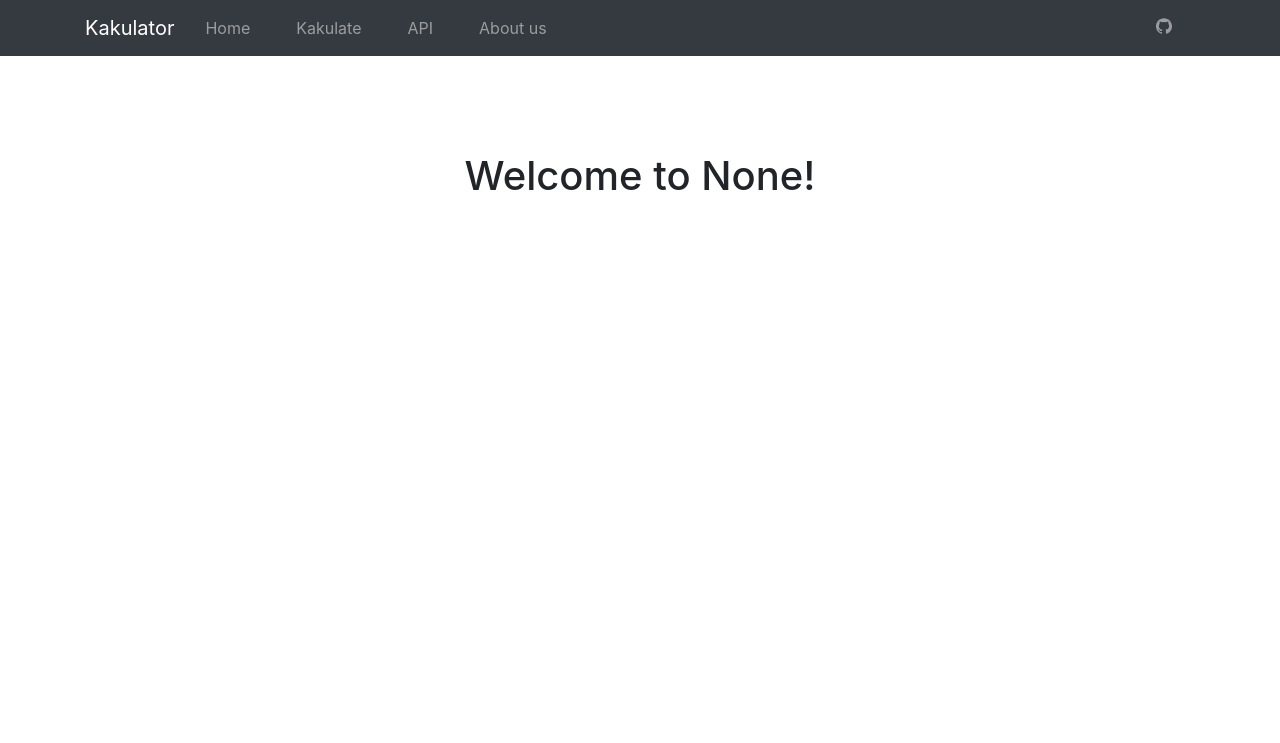
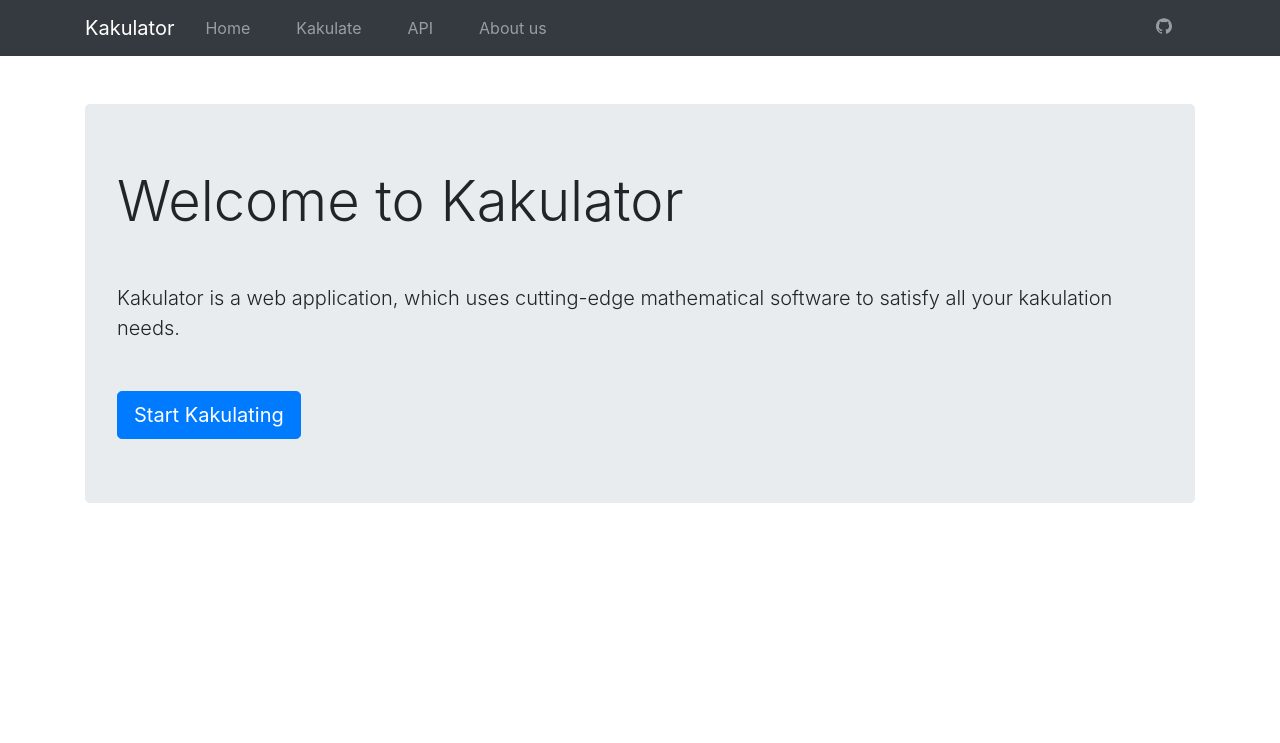
Before and after one commit to pavlutom/kakulator, a Django app: page / in a window 1280 px wide. Shown: the top 743 px of the page. Run offline with Django 3.2, Linux system fonts and the light colour scheme; some libraries are stand-ins or nearby versions.

Commit message:
home page

```diff
--- a/apps/homepage/templates/homepage/home.html
+++ b/apps/homepage/templates/homepage/home.html
@@ -6,9 +6,17 @@
 {% endblock %}
 
 {% block content %}
-    <section class="py-5 text-center container">
-        <h1 class="mt-5">
-            Welcome to {{ PROJECT_NAME }}!
-        </h1>
+    <section class="py-5 container">
+        <div class="jumbotron">
+            <h1 class="display-4">
+                Welcome to Kakulator
+            </h1>
+            <p class="lead my-5">
+                Kakulator is a web application, which uses cutting-edge mathematical software to satisfy all your kakulation needs.
+            </p>
+            <a class="btn btn-primary btn-lg" href="{% url "kakulator:basic" %}" role="button">
+                Start Kakulating
+            </a>
+        </div>
     </section>
 {% endblock content %}
```
